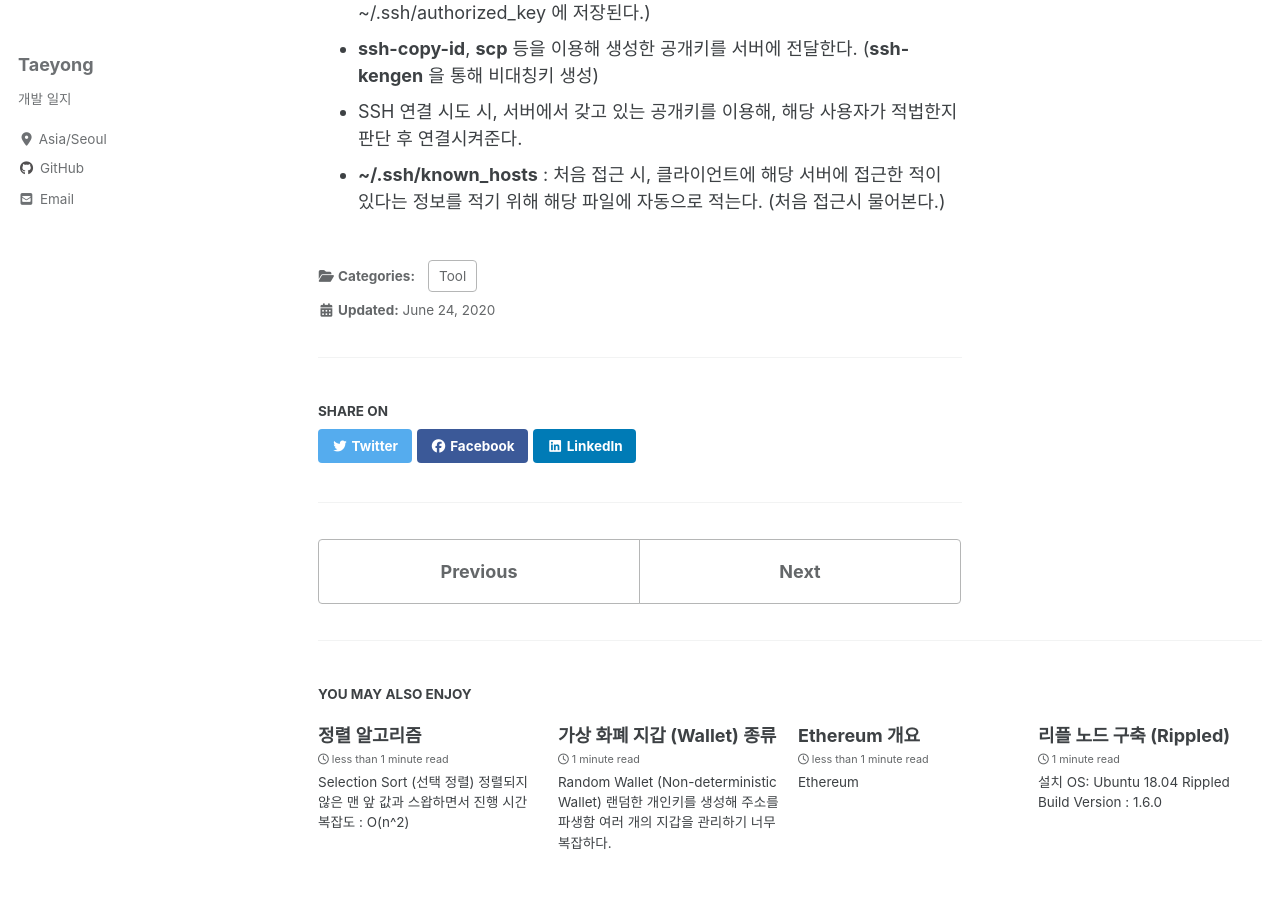
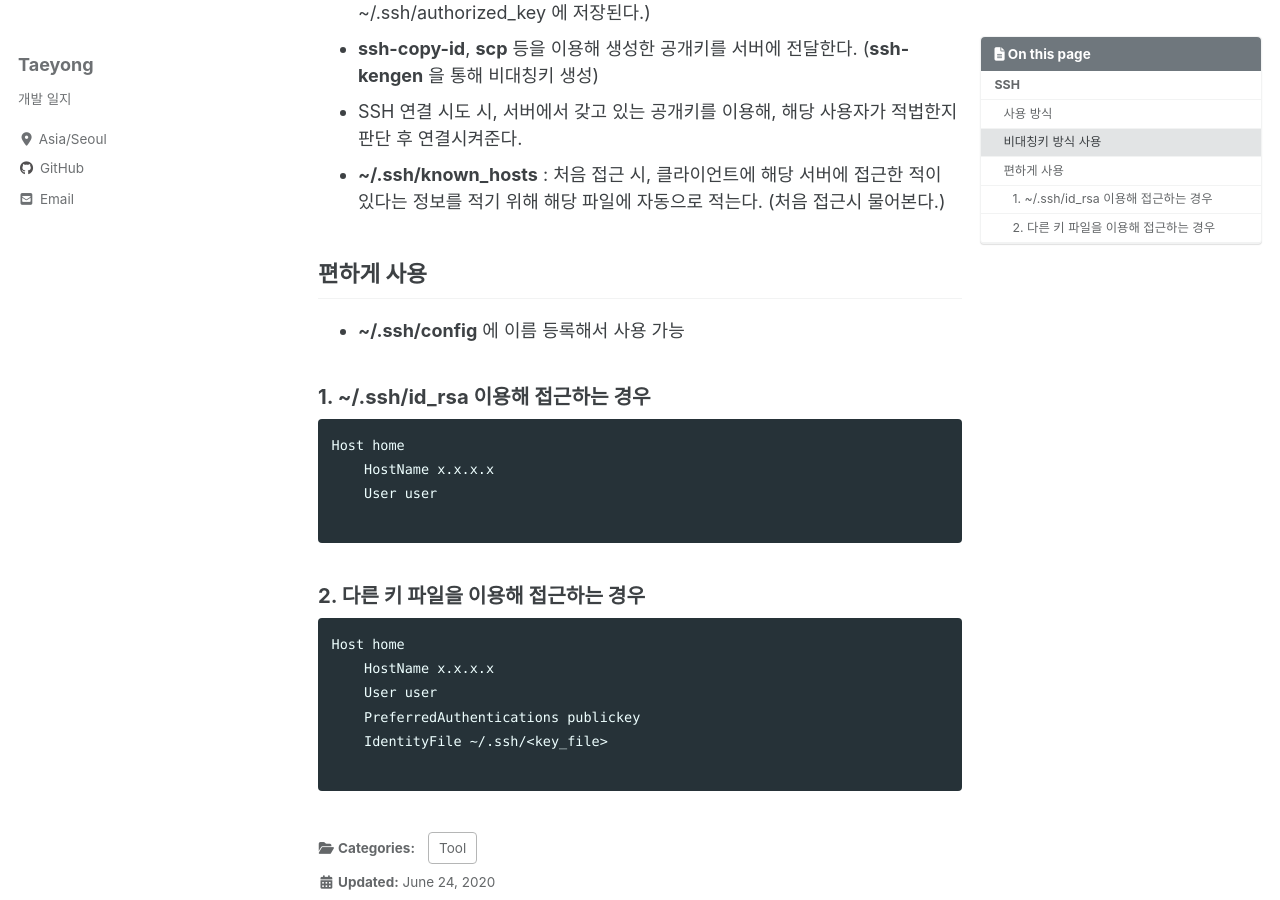
Before and after one commit to TaeYongHwang/TaeYongHwang.github.io, a Jekyll site: the page built from _posts/tool_related/2020-06-24-ssh.md, in a window 1280 px wide and 900 px high, scrolled down 902 px. Built offline with Jekyll 4.4.1, drawn with Linux system fonts in a browser that asks for light colours; cached includes are drawn as plain includes; nearby versions of some CDN libraries.

Commit message:
edit ssh

````diff
--- a/_posts/tool_related/2020-06-24-ssh.md
+++ b/_posts/tool_related/2020-06-24-ssh.md
@@ -26,3 +28,25 @@ $ ssh root@x.x.x.x # 예시
 - __ssh-copy-id__, __scp__ 등을 이용해 생성한 공개키를 서버에 전달한다. (__ssh-kengen__ 을 통해 비대칭키 생성)
 - SSH 연결 시도 시, 서버에서 갖고 있는 공개키를 이용해, 해당 사용자가 적법한지 판단 후 연결시켜준다.
 - __~/.ssh/known_hosts__ : 처음 접근 시, 클라이언트에 해당 서버에 접근한 적이 있다는 정보를 적기 위해 해당 파일에 자동으로 적는다. (처음 접근시 물어본다.)
+
+
+## 편하게 사용
+- __~/.ssh/config__ 에 이름 등록해서 사용 가능
+
+### 1. ~/.ssh/id_rsa 이용해 접근하는 경우
+```text
+Host home
+    HostName x.x.x.x
+    User user
+
+```
+
+### 2. 다른 키 파일을 이용해 접근하는 경우
+```text
+Host home
+    HostName x.x.x.x
+    User user
+    PreferredAuthentications publickey
+    IdentityFile ~/.ssh/<key_file>
+
+```
````
Also changed, not shown: other parts of _posts/tool_related/2020-06-24-ssh.md (+2 -0 lines).
